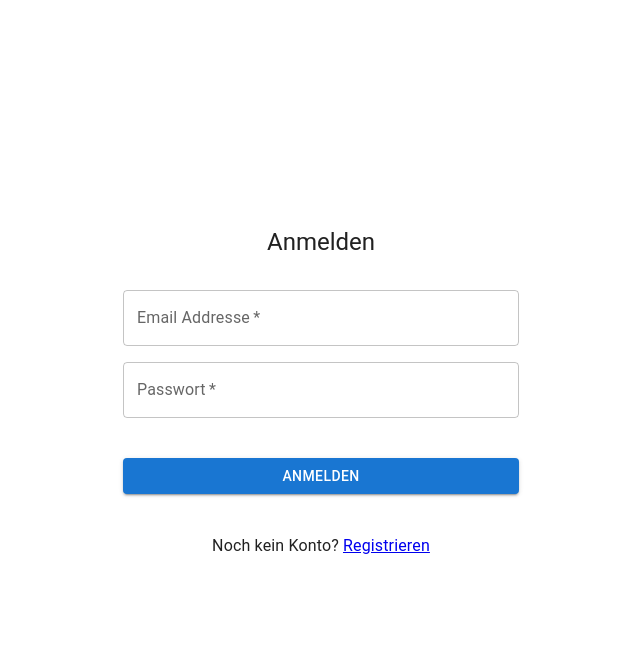
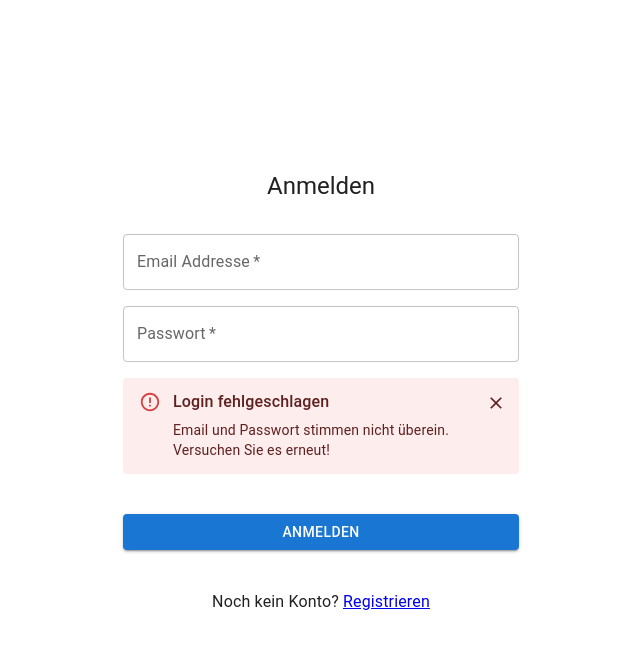
Before and after one commit to Lawdrian/benchmark-system-gb, a React app in the folder frontend/: page /login in a window 1280 px wide. Both pictures are taken after a click on the button "ANMELDEN". Shown: the top 648 px of the page, without its empty margins (319-959 px from the left). Built offline with nearby package versions, Linux system fonts and the light colour scheme; no server answers; the HTML template or start-up script is replaced by a standard one.

Commit message:
add an alert on login failure

```diff
--- a/frontend/src/actions/auth.ts
+++ b/frontend/src/actions/auth.ts
@@ -87,7 +87,11 @@ export const register = (
 };
 
 // LOGIN USER
-export const login = (username: string, password: string) => (dispatch: AppDispatch) => {
+export const login = (
+    username: string,
+    password: string,
+    onError: Function = () => { /*NOOP*/ }
+) => (dispatch: AppDispatch) => {
     // Headers
     const config = {
         headers: {
@@ -112,6 +116,7 @@ export const login = (username: string, password: string) => (dispatch: AppDispa
             dispatch({
                 type: LOGIN_FAIL,
             });
+            onError();
         });
 }
 
--- a/frontend/src/components/pages/PageLogin.tsx
+++ b/frontend/src/components/pages/PageLogin.tsx
@@ -9,6 +9,7 @@ import {Link, Navigate} from "react-router-dom";
 import {connect, ConnectedProps} from "react-redux";
 import {login} from "../../actions/auth";
 import {RootState} from "../../store";
+import {Alert, AlertTitle} from "@mui/material";
 
 const mapStateToProps = (state: RootState) => ({
     isAuthenticated: state.auth.isAuthenticated
@@ -26,10 +27,23 @@ type LoginProps = ReduxProps & {
 const PageLogin = ({login, isAuthenticated, loggedInUrl, registerUrl}: LoginProps) => {
     const [email, setEmail] = useState<string>("")
     const [password, setPassword] = useState<string>("")
+    const [showAlert, setShowAlert] = useState<boolean>(false)
 
     const handleLogin = (event: any) => {
         event.preventDefault();
-        login(email, password);
+        login(email, password, () => setShowAlert(true));
+    }
+
+    const loginErrorAlert = () => {
+        return (
+            <Grid item xs={12}>
+                <Alert severity="error" onClose={() => setShowAlert(false)}>
+                    <AlertTitle>Login fehlgeschlagen</AlertTitle>
+                    Email und Passwort stimmen nicht überein.
+                    Versuchen Sie es erneut!
+                </Alert>
+            </Grid>
+        );
     }
 
     if (isAuthenticated) {
@@ -83,6 +97,7 @@ const PageLogin = ({login, isAuthenticated, loggedInUrl, registerUrl}: LoginProp
                                 onChange={(event) => setPassword(event.target.value)}
                             />
                         </Grid>
+                        {showAlert ? loginErrorAlert() : null}
                         <Grid item xs={12}>
                             <Button
                                 onClick={(event) => handleLogin(event)}
```
